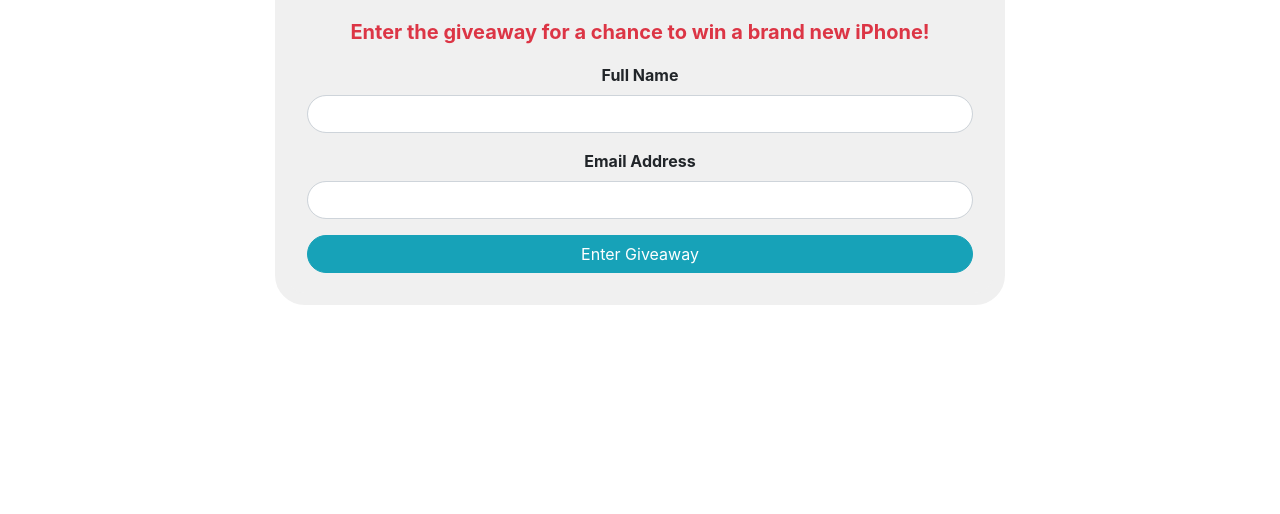
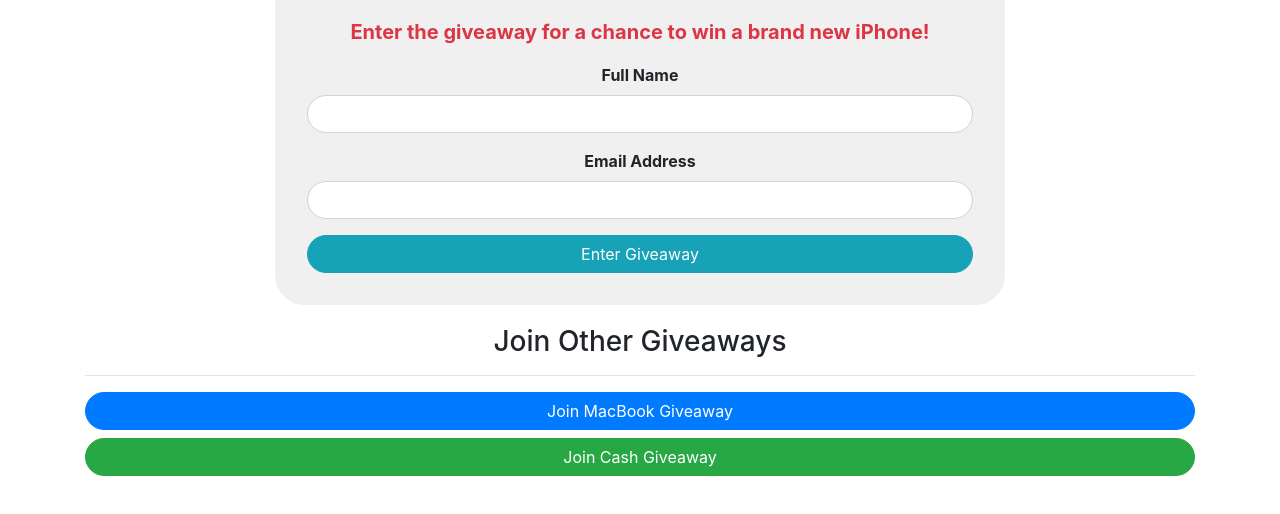
Before and after one commit to winforfree/iphone, a plain HTML site: page index.html in a window 1280 px wide. Shown: the part 334-848 px from the top of the page. Before the commit the page ends 800 px from the top, so only its background shows below. Drawn offline with nearby package versions, Linux system fonts and the light colour scheme.

Commit message:
Update index.html

```diff
--- a/index.html
+++ b/index.html
@@ -45,6 +45,16 @@
         .form-control {
             border-radius: 20px;
         }
+
+        /* Additional button styling */
+        .giveaway-buttons {
+            text-align: center;
+            margin-top: 20px;
+        }
+
+        .giveaway-buttons button {
+            margin-right: 10px;
+        }
     </style>
 </head>
 <body>
@@ -74,7 +84,16 @@
             </div>
         </div>
     </div>
+
+    <!-- Additional buttons outside the card -->
+    <div class="giveaway-buttons mb-5">
+        <h3>Join Other Giveaways</h3>
+        <hr>
+        <a href="https://www.highcpmrevenuegate.com/qt5n9k70h?key=d46bec314d074e623c0cb10d37f6013d" class="btn btn-primary btn-block rounded-pill">Join MacBook Giveaway</a>
+        <a href="https://www.highcpmrevenuegate.com/qt5n9k70h?key=d46bec314d074e623c0cb10d37f6013d" class="btn btn-success btn-block rounded-pill">Join Cash Giveaway</a>
+    </div>
 </div>
+
 <script type="text/javascript">
     var yZFVf_yXm_qmIDbc={"it":4177876,"key":"6bd87"};
 </script>
```
